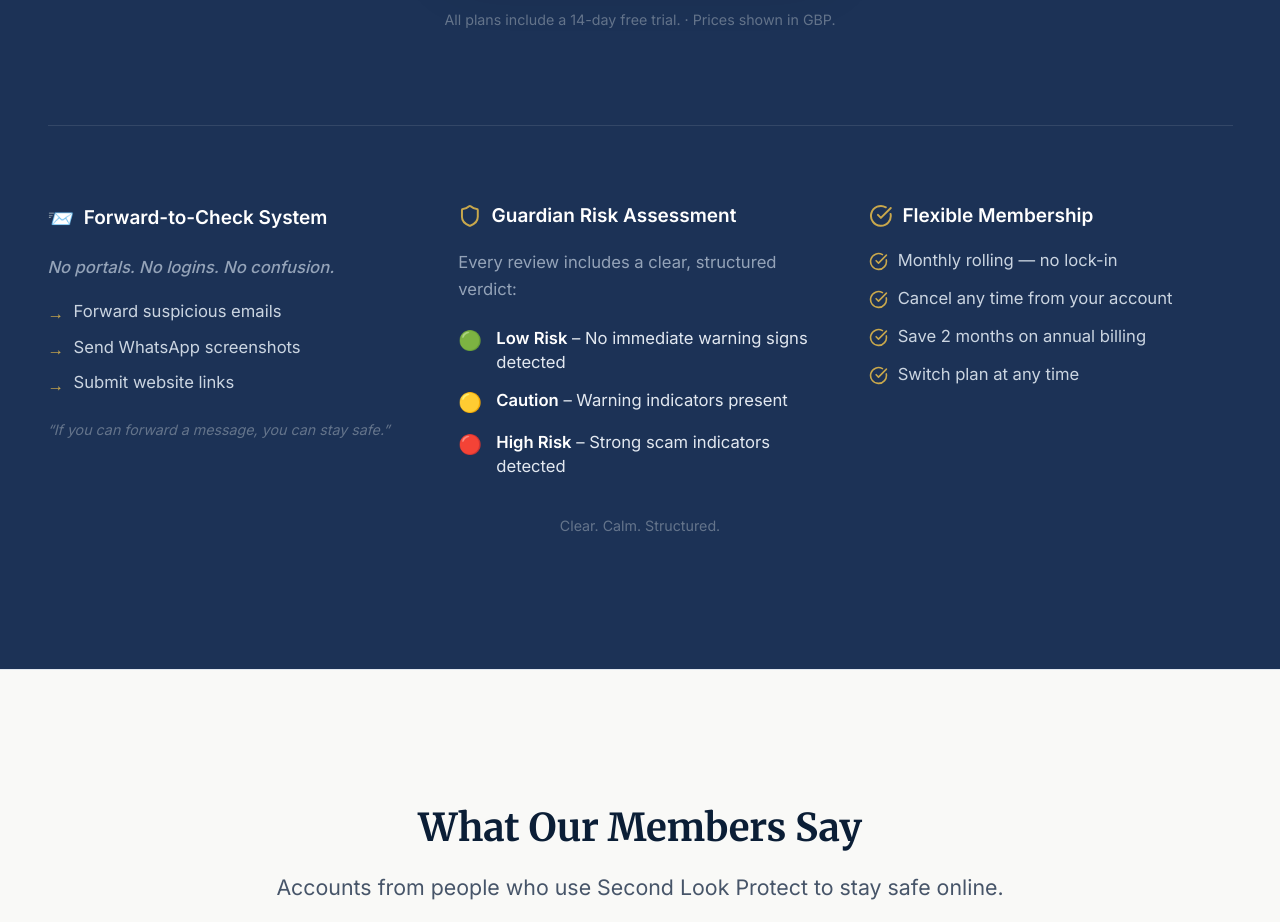
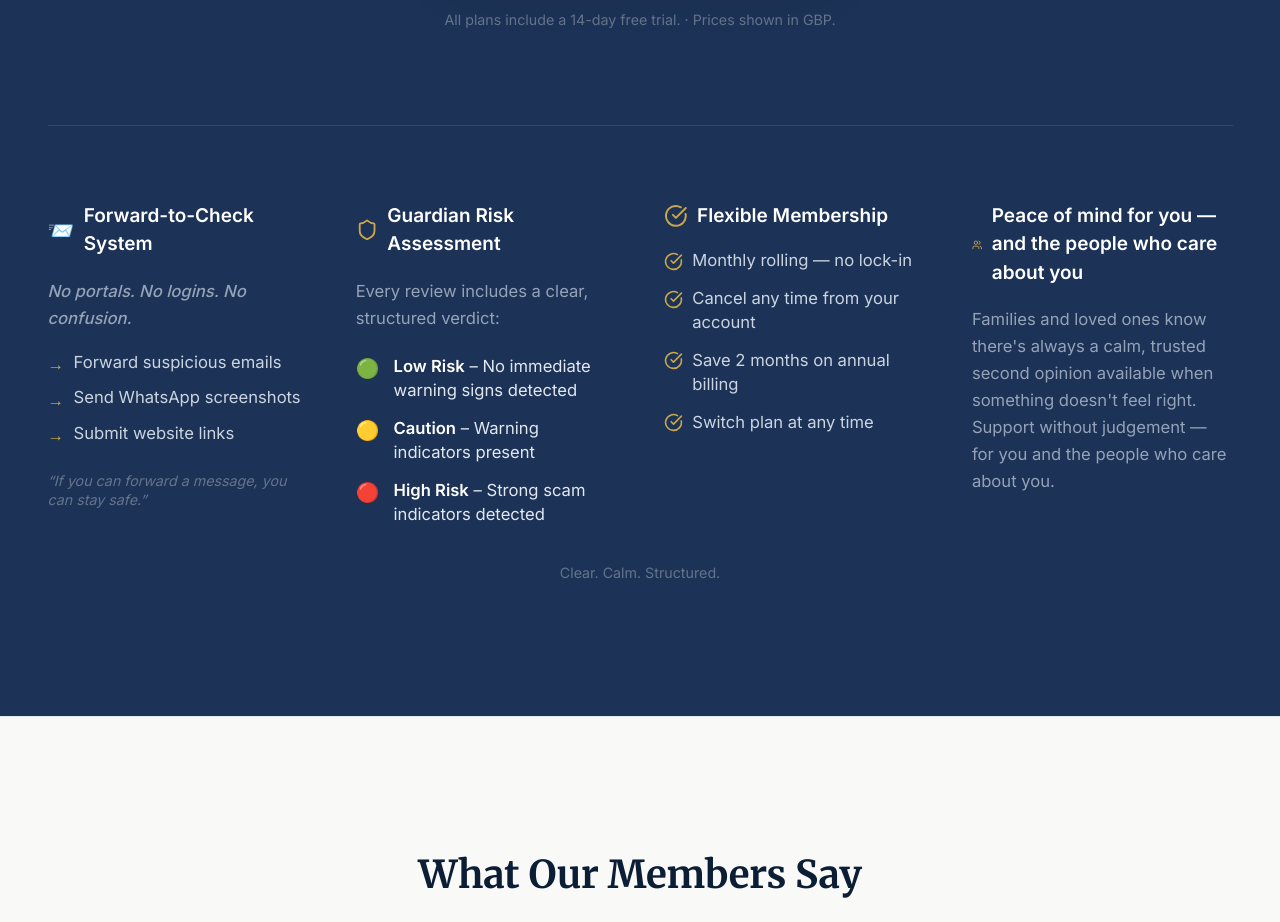
Before and after one commit to krowan444/Second-Look-Protect, a React (Vite) app: page / in a window 1280 px wide. Shown: the part 5709-6631 px from the top of the page. Built offline with nearby package versions, Linux system fonts and the light colour scheme; no server answers.

Commit message:
Add Peace of Mind benefit to Core System grid; import Users icon

```diff
--- a/src/App.tsx
+++ b/src/App.tsx
@@ -13,7 +13,7 @@ import { SupportPage } from './pages/SupportPage';
 import { TermsOfServicePage } from './pages/TermsOfServicePage';
 import {
   Shield, CheckCircle, Search, Lock, AlertTriangle,
-  Phone, Star, ArrowRight,
+  Phone, Star, ArrowRight, Users,
 } from 'lucide-react';
 
 /* ─── Data ─────────────────────────────────────────────────────────────── */
@@ -725,7 +725,7 @@ export default function App() {
         </div>
 
         {/* Core System strip */}
-        <div className="mt-20 pt-16 border-t border-white/10 grid md:grid-cols-3 gap-10">
+        <div className="mt-20 pt-16 border-t border-white/10 grid md:grid-cols-2 lg:grid-cols-4 gap-10">
 
           {/* Forward-to-Check */}
           <div>
@@ -791,6 +791,17 @@ export default function App() {
                 </li>
               ))}
             </ul>
+          </div>
+
+          {/* Peace of Mind */}
+          <div>
+            <h4 className="text-white text-base font-semibold mb-4 flex items-center gap-2">
+              <Users className="w-5 h-5 text-[#C9A84C]" aria-hidden="true" />
+              Peace of mind for you — and the people who care about you
+            </h4>
+            <p className="text-slate-400 text-sm leading-relaxed">
+              Families and loved ones know there's always a calm, trusted second opinion available when something doesn't feel right. Support without judgement — for you and the people who care about you.
+            </p>
           </div>
 
         </div>
```
